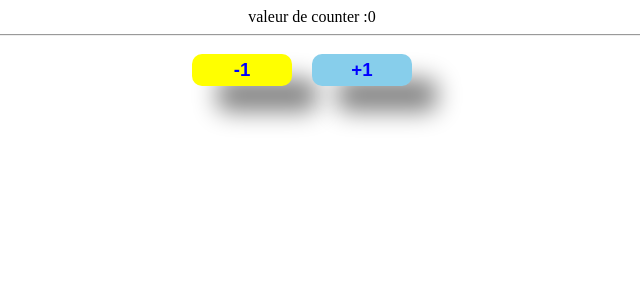
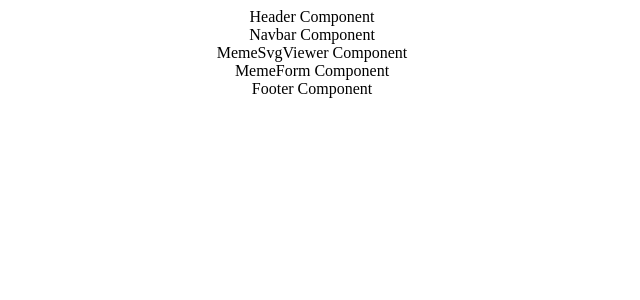
Before and after one commit to Chocheu/2025-12-15-tjspa1, a React app: page / in a window 1280 px wide. Shown: the top 300 px of the page, without its empty margins (328-968 px from the left). Built offline with nearby package versions, Linux system fonts and the light colour scheme; the HTML template or start-up script is replaced by a standard one.

Commit message:
update app with new components

```diff
--- a/src/App/App.tsx
+++ b/src/App/App.tsx
@@ -1,42 +1,23 @@
-import { useEffect, useState } from "react";
-import Button from "../components/ui/Button/Button";
+import MemeForm from "../components/functionnal/MemeForm/MemeForm";
+import FlexH3Grow from "../components/layout/FlexH3Grow/FlexH3Grow";
+import FlexV1Grow from "../components/layout/FlexV1Grow/FlexV1Grow";
+import Footer from "../components/ui/Footer/Footer";
+import Header from "../components/ui/Header/Header";
+import MemeSvgViewer from "../components/ui/MemeSvgViewer/MemeSvgViewer";
+import Navbar from "../components/ui/Navbar/Navbar";
 
 const App: React.FC = () => {
-  const [counter, setCounter] = useState(0);
-  useEffect(() => {
-    // componentDidMount
-    // console.log("did mount");
-    // setCounter(0); // inutile mais pour l'exemple => useState(0) à la place
-
-    // componentDidUpdate
-    console.log("counter effect", counter);
-
-    return () => {
-      // componentWillUnmount
-    };
-  }, [counter]);
-
   return (
     <div style={{ textAlign: "center" }}>
-      valeur de counter :{counter}
-      <hr />
-      <Button
-        onButtonClick={() => {
-          setCounter(counter - 1);
-        }}
-      >
-        -1
-      </Button>
-      <Button
-        bgColor="skyblue"
-        onButtonClick={() => {
-          setCounter(counter + 1);
-
-          console.log(counter);
-        }}
-      >
-        +1
-      </Button>
+      <FlexH3Grow>
+        <Header></Header>
+        <Navbar></Navbar>
+        <FlexV1Grow>
+          <MemeSvgViewer></MemeSvgViewer>
+          <MemeForm></MemeForm>
+        </FlexV1Grow>
+        <Footer></Footer>
+      </FlexH3Grow>
     </div>
   );
 };
```
